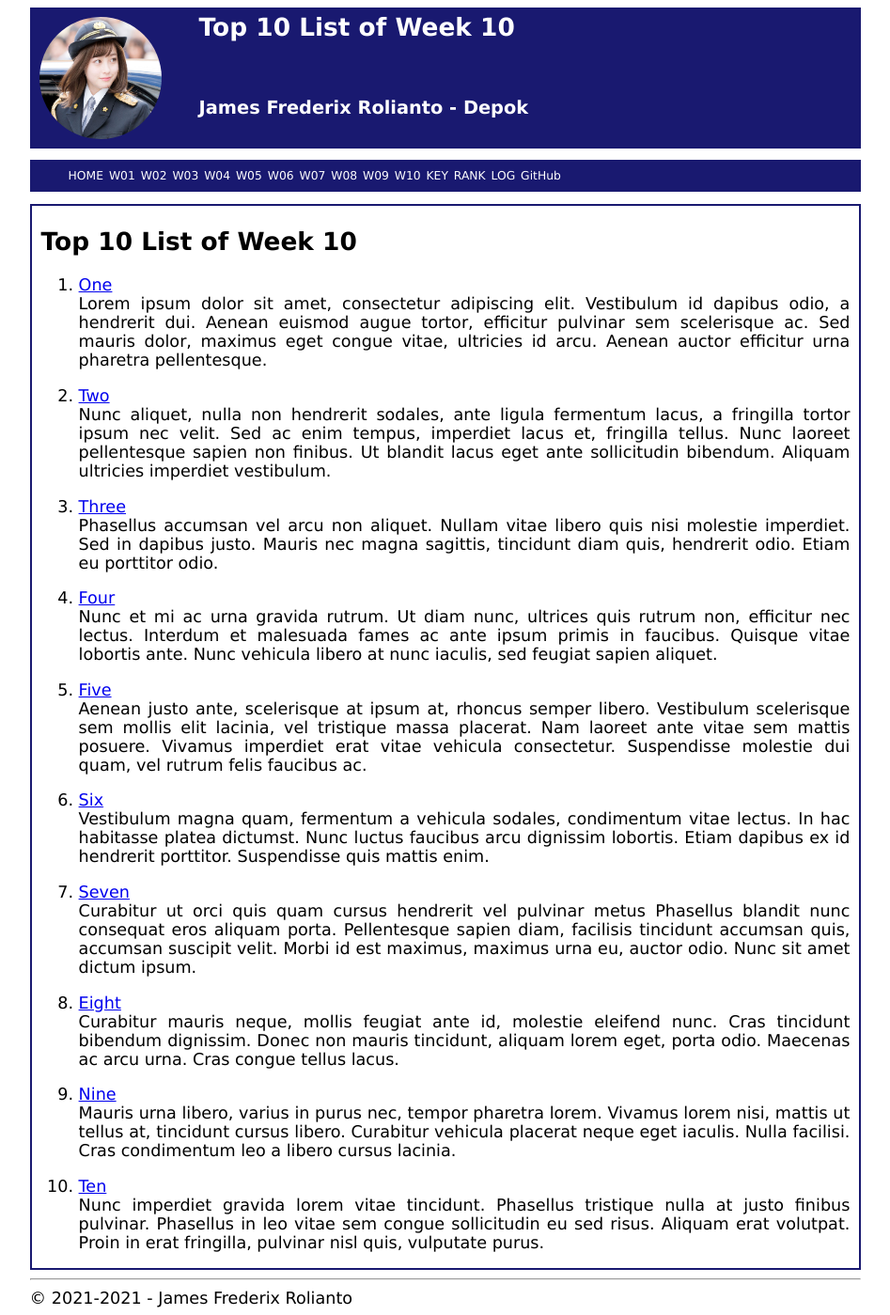
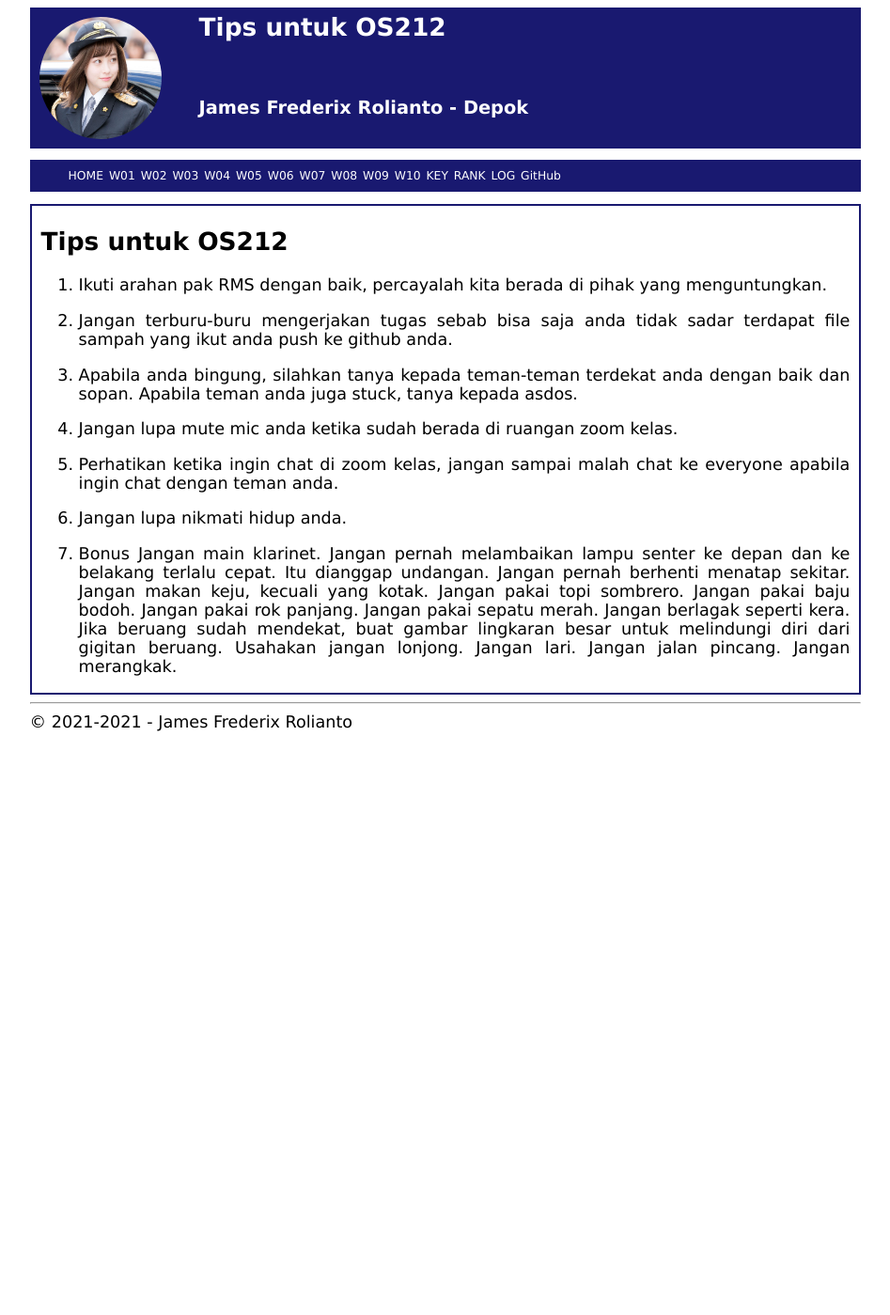
Before and after one commit to SinusCosinusTangen/os211, a Jekyll site: the page built from w10.md, in a window 1280 px wide. Shown: the whole page at 94% size, without its empty margins (166-1113 px from the left). Built offline with Jekyll 4.4.1, drawn with Linux system fonts in a browser that asks for light colours; our own code applies the rules of GitHub Pages for plain Markdown files; after the commit the page ends 900 px from its top, so only the background shows below that.

Commit message:
OS211 SinusCosinusTangen

```diff
--- a/w10.md
+++ b/w10.md
@@ -3,74 +3,33 @@ layout: "layout"
 permalink: /W10/
 ---
 
-# Top 10 List of Week 10
+# Tips untuk OS212
 
-1. [One](https://en.wikipedia.org/wiki/1)<br>
-Lorem ipsum dolor sit amet, consectetur adipiscing elit.
-Vestibulum id dapibus odio, a hendrerit dui.
-Aenean euismod augue tortor, efficitur pulvinar sem scelerisque ac.
-Sed mauris dolor, maximus eget congue vitae, ultricies id arcu.
-Aenean auctor efficitur urna pharetra pellentesque.
+1. Ikuti arahan pak RMS dengan baik, percayalah kita berada di pihak yang menguntungkan.
 
-2. [Two](https://en.wikipedia.org/wiki/2)<br>
-Nunc aliquet, nulla non hendrerit sodales, ante ligula fermentum lacus, a fringilla tortor ipsum nec velit.
-Sed ac enim tempus, imperdiet lacus et, fringilla tellus.
-Nunc laoreet pellentesque sapien non finibus.
-Ut blandit lacus eget ante sollicitudin bibendum.
-Aliquam ultricies imperdiet vestibulum.
+2. Jangan terburu-buru mengerjakan tugas sebab bisa saja anda tidak sadar terdapat file sampah yang ikut anda push
+ke github anda.
 
-3. [Three](https://en.wikipedia.org/wiki/3)<br>
-Phasellus accumsan vel arcu non aliquet.
-Nullam vitae libero quis nisi molestie imperdiet.
-Sed in dapibus justo.
-Mauris nec magna sagittis, tincidunt diam quis, hendrerit odio.
-Etiam eu porttitor odio.
+3. Apabila anda bingung, silahkan tanya kepada teman-teman terdekat anda dengan baik dan sopan. Apabila teman anda
+juga stuck, tanya kepada asdos.
 
-4. [Four](https://en.wikipedia.org/wiki/4)<br>
-Nunc et mi ac urna gravida rutrum.
-Ut diam nunc, ultrices quis rutrum non, efficitur nec lectus.
-Interdum et malesuada fames ac ante ipsum primis in faucibus.
-Quisque vitae lobortis ante.
-Nunc vehicula libero at nunc iaculis, sed feugiat sapien aliquet.
+4. Jangan lupa mute mic anda ketika sudah berada di ruangan zoom kelas.
 
-5. [Five](https://en.wikipedia.org/wiki/5)<br>
-Aenean justo ante, scelerisque at ipsum at, rhoncus semper libero.
-Vestibulum scelerisque sem mollis elit lacinia, vel tristique massa placerat.
-Nam laoreet ante vitae sem mattis posuere.
-Vivamus imperdiet erat vitae vehicula consectetur.
-Suspendisse molestie dui quam, vel rutrum felis faucibus ac.
+5. Perhatikan ketika ingin chat di zoom kelas, jangan sampai malah chat ke everyone apabila ingin chat dengan teman anda.
 
-6. [Six](https://en.wikipedia.org/wiki/6)<br>
-Vestibulum magna quam, fermentum a vehicula sodales, condimentum vitae lectus.
-In hac habitasse platea dictumst.
-Nunc luctus faucibus arcu dignissim lobortis.
-Etiam dapibus ex id hendrerit porttitor.
-Suspendisse quis mattis enim.
+6. Jangan lupa nikmati hidup anda.
 
-7. [Seven](https://en.wikipedia.org/wiki/7)<br>
-Curabitur ut orci quis quam cursus hendrerit vel pulvinar metus
-Phasellus blandit nunc consequat eros aliquam porta.
-Pellentesque sapien diam, facilisis tincidunt accumsan quis, accumsan suscipit velit.
-Morbi id est maximus, maximus urna eu, auctor odio.
-Nunc sit amet dictum ipsum.
-
-8. [Eight](https://en.wikipedia.org/wiki/8)<br>
-Curabitur mauris neque, mollis feugiat ante id, molestie eleifend nunc.
-Cras tincidunt bibendum dignissim.
-Donec non mauris tincidunt, aliquam lorem eget, porta odio.
-Maecenas ac arcu urna.
-Cras congue tellus lacus.
-
-9. [Nine](https://en.wikipedia.org/wiki/9)<br>
-Mauris urna libero, varius in purus nec, tempor pharetra lorem.
-Vivamus lorem nisi, mattis ut tellus at, tincidunt cursus libero.
-Curabitur vehicula placerat neque eget iaculis.
-Nulla facilisi.
-Cras condimentum leo a libero cursus lacinia.
-
-10. [Ten](https://en.wikipedia.org/wiki/10)<br>
-Nunc imperdiet gravida lorem vitae tincidunt.
-Phasellus tristique nulla at justo finibus pulvinar.
-Phasellus in leo vitae sem congue sollicitudin eu sed risus.
-Aliquam erat volutpat.
-Proin in erat fringilla, pulvinar nisl quis, vulputate purus.
+7. Bonus
+Jangan main klarinet.
+Jangan pernah melambaikan lampu senter ke depan dan ke belakang terlalu cepat. Itu dianggap undangan.
+Jangan pernah berhenti menatap sekitar.
+Jangan makan keju, kecuali yang kotak.
+Jangan pakai topi sombrero.
+Jangan pakai baju bodoh.
+Jangan pakai rok panjang.
+Jangan pakai sepatu merah.
+Jangan berlagak seperti kera.
+Jika beruang sudah mendekat, buat gambar lingkaran besar untuk melindungi diri dari gigitan beruang. Usahakan jangan lonjong.
+Jangan lari.
+Jangan jalan pincang.
+Jangan merangkak.
```
